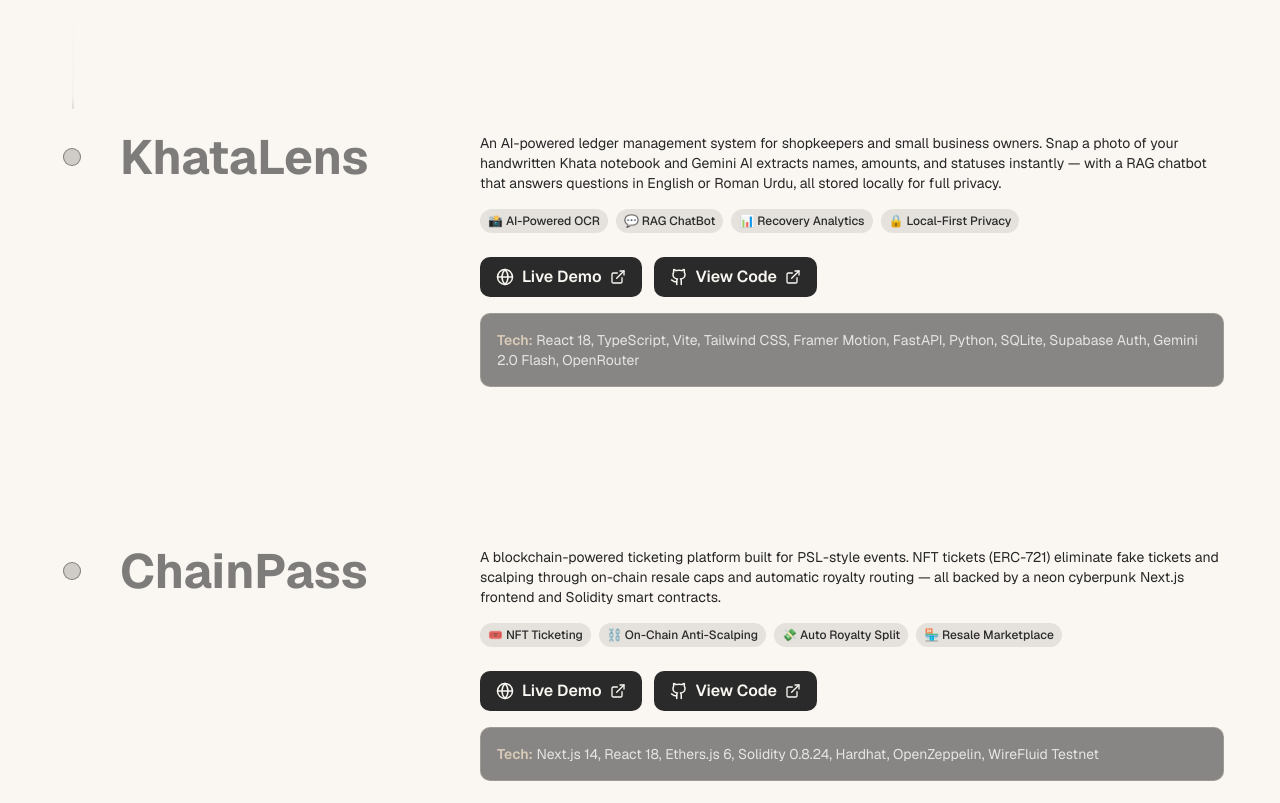
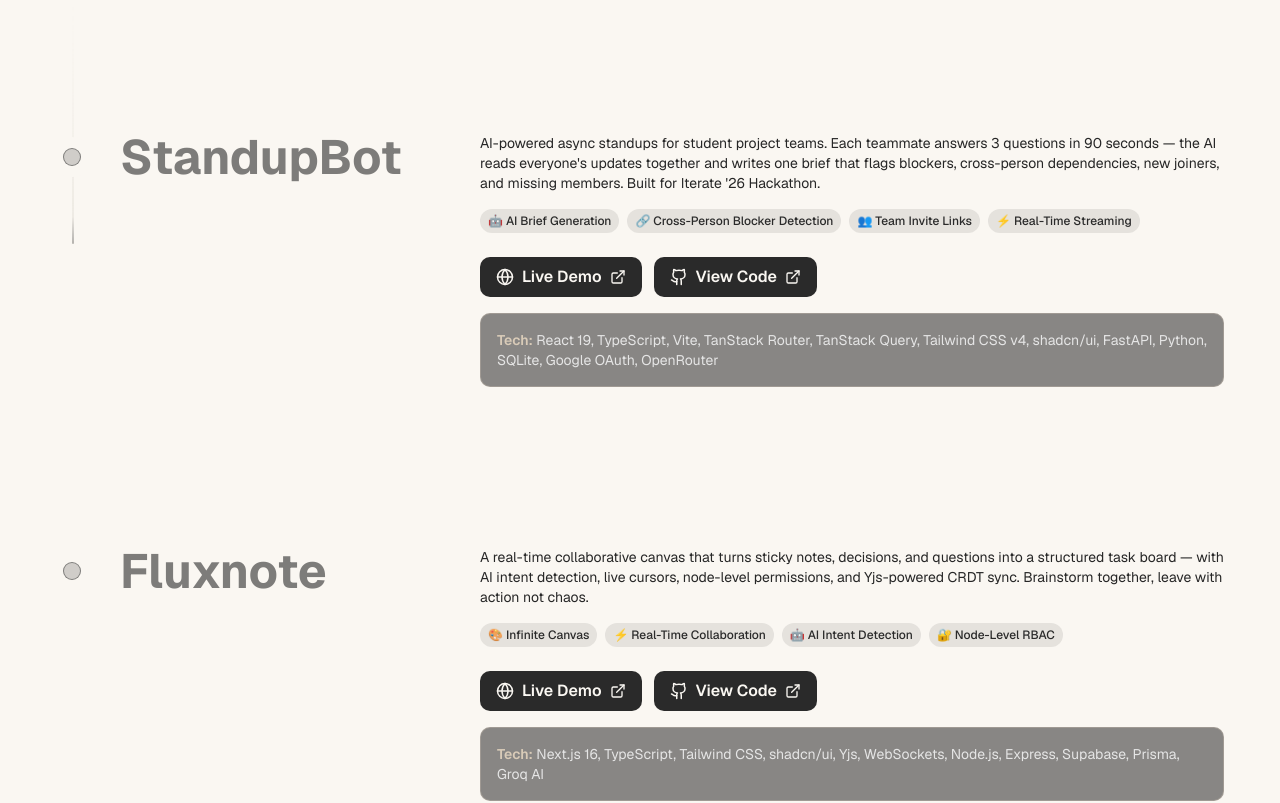
Before and after one commit to mushahidd/My-Portfolio, a Next.js app: page /projects in a window 1280 px wide. Shown: the part 660-1463 px from the top of the page. Built offline with nearby package versions, Linux system fonts and the light colour scheme.

Commit message:
new project addded

```diff
--- a/app/education/page.tsx
+++ b/app/education/page.tsx
@@ -8,23 +8,29 @@ import { GraduationCap, BookOpen, Award, Calendar } from 'lucide-react';
 export default function EducationPage() {
   const academicJourney = [
     {
+      year: '2026',
+      title: 'Senior',
+      institution: 'BS Computer Science',
+       description: 'Preparing for the final year of BS Computer Science, with a focus on Final Year Project (FYP), Analysis of Algorithms, and Software Quality Assurance & Software Testing.',
+      status: 'ongoing',
+    },
+    {
       year: '2025',
-      title: 'Junior Year',
+      title: 'Junior',
       institution: 'BS Computer Science',
       description: 'Advancing into core specializations including Mobile App Development, Operating Systems, Web Technologies, and Computer Architecture.',
-      status: 'ongoing',
-      gpa: '3.36',
+      status: 'completed',
     },
     {
       year: '2024',
-      title: 'Sophomore Year',
+      title: 'Sophomore',
       institution: 'Sindh Madressatul Islam University',
       description: 'Strengthened foundations in Data Structures, Artificial Intelligence, Database Systems, and Computer Networks.',
       status: 'completed',
     },
     {
       year: '2023',
-      title: 'Freshman Year',
+      title: 'Freshman',
       institution: 'BS Computer Science - Admitted',
       description: 'Started my journey in Computer Science. Built strong fundamentals in Programming, OOP, Mathematics, and Logic Design.',
       status: 'completed',
@@ -32,6 +38,9 @@ export default function EducationPage() {
   ];
 
   const relevantCourses = [
+    { name: 'Compiler Construction', semester: 'Sem 6' },
+    { name: 'Parallel & Distributed Computing', semester: 'Sem 6' },
+    { name: 'Cyber Security', semester: 'Sem 6' },
     { name: 'Operating Systems', semester: 'Sem 5' },
     { name: 'Mobile App Development', semester: 'Sem 5' },
     { name: 'Advanced DBMS', semester: 'Sem 4' },
--- a/app/projects/page.tsx
+++ b/app/projects/page.tsx
@@ -7,6 +7,84 @@ import { Github, ExternalLink, Globe } from "lucide-react";
 
 export default function ProjectsPage() {
   const timelineData = [
+    {
+      title: "StandupBot",
+      content: (
+        <div>
+          <p className="text-neutral-800 dark:text-neutral-200 text-xs md:text-sm font-normal mb-4 break-words">
+            AI-powered async standups for student project teams. Each teammate answers 3 questions in 90 seconds — the AI reads everyone's updates together and writes one brief that flags blockers, cross-person dependencies, new joiners, and missing members. Built for Iterate '26 Hackathon.
+          </p>
+          <div className="flex flex-wrap gap-2 mb-6">
+            <span className="px-2 py-1 text-xs bg-primary/10 dark:bg-secondary/20 text-primary dark:text-secondary-foreground rounded-full font-medium">🤖 AI Brief Generation</span>
+            <span className="px-2 py-1 text-xs bg-primary/10 dark:bg-secondary/20 text-primary dark:text-secondary-foreground rounded-full font-medium">🔗 Cross-Person Blocker Detection</span>
+            <span className="px-2 py-1 text-xs bg-primary/10 dark:bg-secondary/20 text-primary dark:text-secondary-foreground rounded-full font-medium">👥 Team Invite Links</span>
+            <span className="px-2 py-1 text-xs bg-primary/10 dark:bg-secondary/20 text-primary dark:text-secondary-foreground rounded-full font-medium">⚡ Real-Time Streaming</span>
+          </div>
+          <div className="flex flex-wrap gap-3 mb-4">
+            <a
+              href="https://shu-standup-bot.vercel.app/"
+              target="_blank"
+              rel="noopener noreferrer"
+              className="inline-flex items-center gap-2 px-4 py-2 bg-primary dark:bg-secondary text-primary-foreground dark:text-secondary-foreground rounded-lg hover:shadow-lg hover:shadow-primary/50 dark:hover:shadow-secondary/50 transition-all duration-300 font-semibold"
+            >
+              <Globe size={18} />Live Demo<ExternalLink size={16} />
+            </a>
+            <a
+              href="https://github.com/mushahidd/Standup-Bot"
+              target="_blank"
+              rel="noopener noreferrer"
+              className="inline-flex items-center gap-2 px-4 py-2 bg-primary dark:bg-secondary text-primary-foreground dark:text-secondary-foreground rounded-lg hover:shadow-lg hover:shadow-primary/50 dark:hover:shadow-secondary/50 transition-all duration-300 font-semibold"
+            >
+              <Github size={18} />View Code<ExternalLink size={16} />
+            </a>
+          </div>
+          <div className="mt-4 p-4 bg-neutral-900/50 dark:bg-neutral-900 border border-secondary/30 rounded-lg">
+            <p className="text-neutral-200 dark:text-neutral-100 text-xs md:text-sm break-words">
+              <span className="font-semibold text-secondary">Tech:</span> React 19, TypeScript, Vite, TanStack Router, TanStack Query, Tailwind CSS v4, shadcn/ui, FastAPI, Python, SQLite, Google OAuth, OpenRouter
+            </p>
+          </div>
+        </div>
+      ),
+    },
+    {
+      title: "Fluxnote",
+      content: (
+        <div>
+          <p className="text-neutral-800 dark:text-neutral-200 text-xs md:text-sm font-normal mb-4 break-words">
+            A real-time collaborative canvas that turns sticky notes, decisions, and questions into a structured task board — with AI intent detection, live cursors, node-level permissions, and Yjs-powered CRDT sync. Brainstorm together, leave with action not chaos.
+          </p>
+          <div className="flex flex-wrap gap-2 mb-6">
+            <span className="px-2 py-1 text-xs bg-primary/10 dark:bg-secondary/20 text-primary dark:text-secondary-foreground rounded-full font-medium">🎨 Infinite Canvas</span>
+            <span className="px-2 py-1 text-xs bg-primary/10 dark:bg-secondary/20 text-primary dark:text-secondary-foreground rounded-full font-medium">⚡ Real-Time Collaboration</span>
+            <span className="px-2 py-1 text-xs bg-primary/10 dark:bg-secondary/20 text-primary dark:text-secondary-foreground rounded-full font-medium">🤖 AI Intent Detection</span>
+            <span className="px-2 py-1 text-xs bg-primary/10 dark:bg-secondary/20 text-primary dark:text-secondary-foreground rounded-full font-medium">🔐 Node-Level RBAC</span>
+          </div>
+          <div className="flex flex-wrap gap-3 mb-4">
+            <a
+              href="https://fluxnote-devday.vercel.app/"
+              target="_blank"
+              rel="noopener noreferrer"
+              className="inline-flex items-center gap-2 px-4 py-2 bg-primary dark:bg-secondary text-primary-foreground dark:text-secondary-foreground rounded-lg hover:shadow-lg hover:shadow-primary/50 dark:hover:shadow-secondary/50 transition-all duration-300 font-semibold"
+            >
+              <Globe size={18} />Live Demo<ExternalLink size={16} />
+            </a>
+            <a
+              href="https://github.com/mushahidd/Fluxnote"
+              target="_blank"
+              rel="noopener noreferrer"
+              className="inline-flex items-center gap-2 px-4 py-2 bg-primary dark:bg-secondary text-primary-foreground dark:text-secondary-foreground rounded-lg hover:shadow-lg hover:shadow-primary/50 dark:hover:shadow-secondary/50 transition-all duration-300 font-semibold"
+            >
+              <Github size={18} />View Code<ExternalLink size={16} />
+            </a>
+          </div>
+          <div className="mt-4 p-4 bg-neutral-900/50 dark:bg-neutral-900 border border-secondary/30 rounded-lg">
+            <p className="text-neutral-200 dark:text-neutral-100 text-xs md:text-sm break-words">
+              <span className="font-semibold text-secondary">Tech:</span> Next.js 16, TypeScript, Tailwind CSS, shadcn/ui, Yjs, WebSockets, Node.js, Express, Supabase, Prisma, Groq AI
+            </p>
+          </div>
+        </div>
+      ),
+    },
     {
       title: "KhataLens",
       content: (
```
